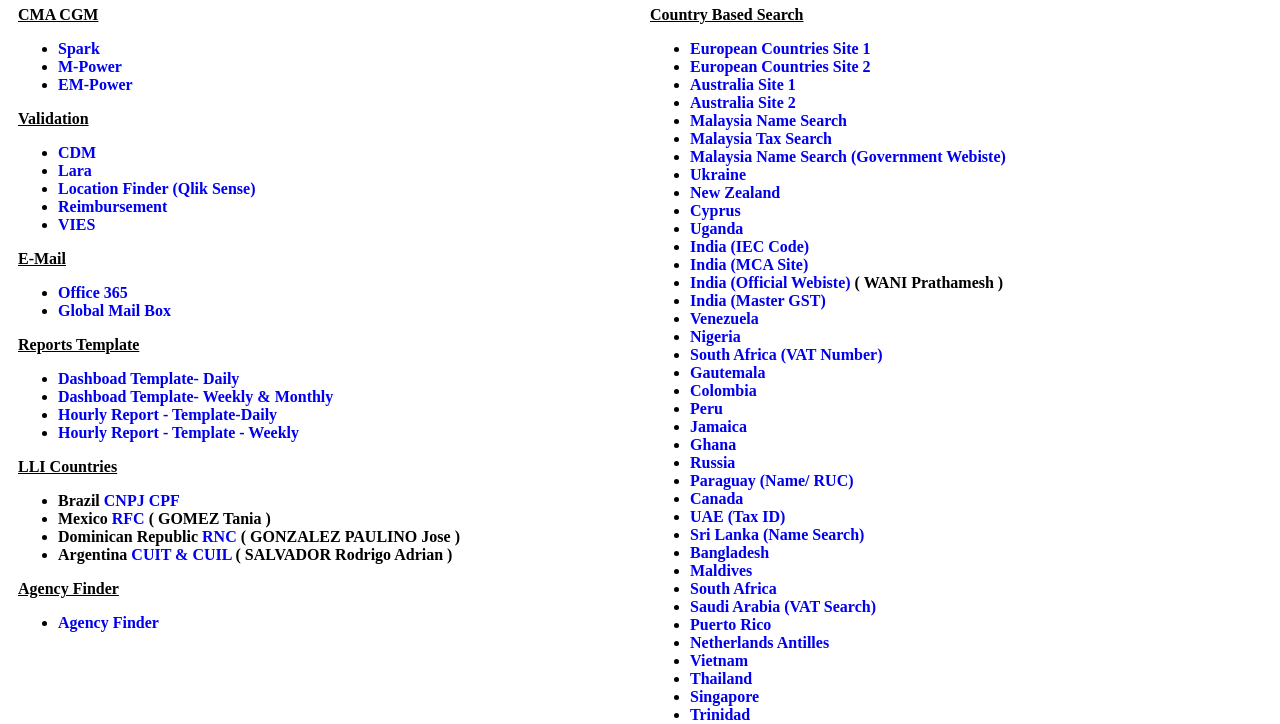
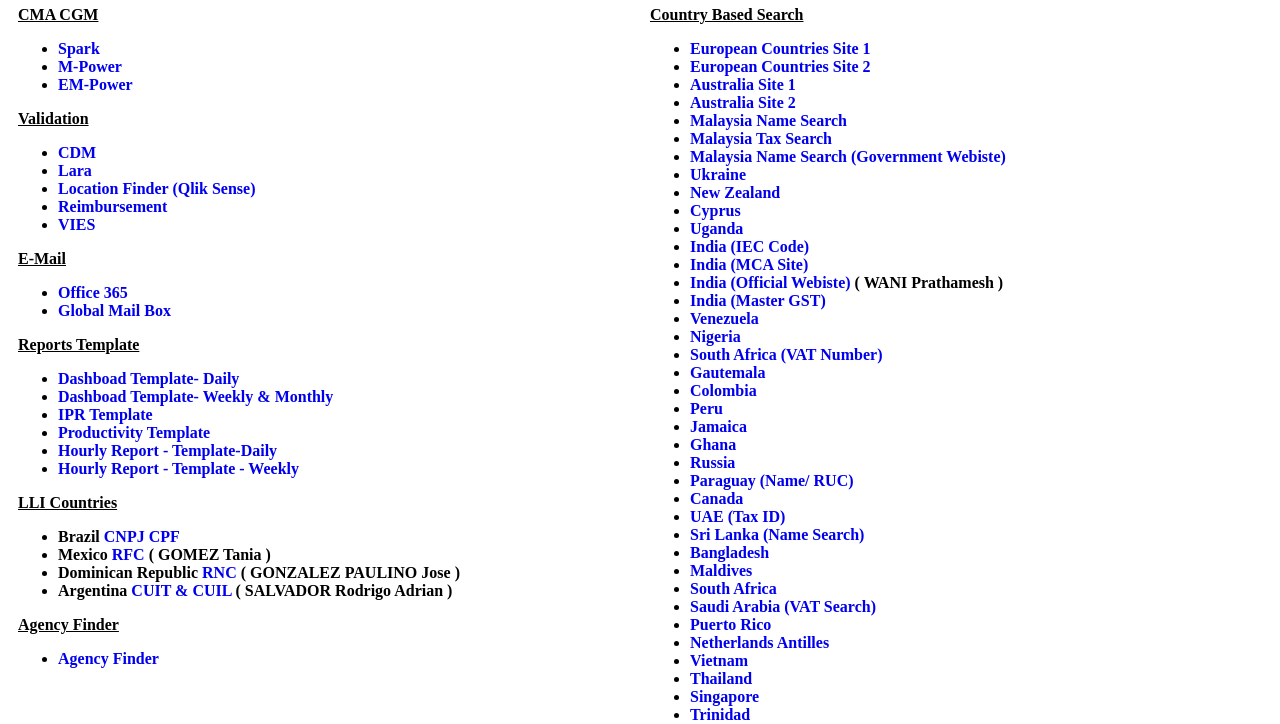
Before and after one commit to Anishraj96/PIM_CMA, a plain HTML site: page index.html in a window 1280 px wide. Shown: the part 110-834 px from the top of the page. Drawn offline with Linux system fonts and the light colour scheme.

Commit message:
Update index.html

```diff
--- a/index.html
+++ b/index.html
@@ -33,6 +33,8 @@
 <b>
 <li><a href ="Dashboad Template- Daily.xlsx" style="text-decoration: none" target="_blank"> Dashboad Template- Daily </a><br></li>
 <li><a href ="Dashboad Template- Weekly & Monthly.xlsx" style="text-decoration: none" target="_blank"> Dashboad Template- Weekly & Monthly</a><br></li>
+<li><a href="IPR Template.xlsx" style="text-decoration: none" target="_blank"> IPR Template</a> <br></li>
+<li><a href="Productivity Sheet Template.xlsx" style="text-decoration: none" target="_blank"> Productivity Template</a> <br></li>
 <li><a href="Hourly Report - Template_Daily.xlsx" style="text-decoration: none" target="_blank"> Hourly Report - Template-Daily</a> <br></li>
 <li><a href="Hourly Report -  Template - Weekly.xlsx" style="text-decoration: none" target="_blank"> Hourly Report -  Template - Weekly</a> <br></li></ul>
 
```
